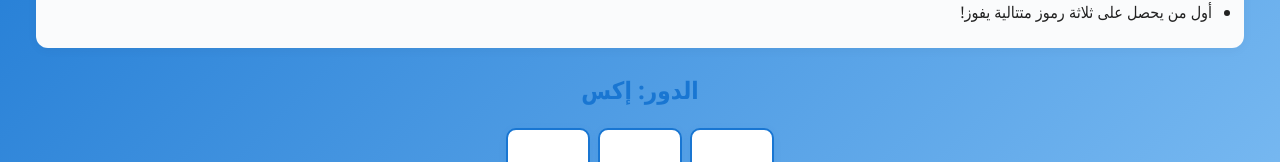
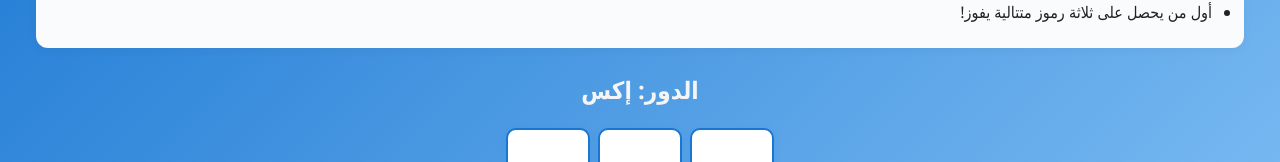
Before and after one commit to amh092/xo, a React (Vite) app: page / in a window 1280 px wide. Shown: the part 311-473 px from the top of the page. Built offline with nearby package versions, Linux system fonts and the light colour scheme.

Commit message:
style: change status text color to whitesmoke for better contrast

```diff
--- a/src/XOGame.css
+++ b/src/XOGame.css
@@ -50,7 +50,7 @@ body{
 .status {
   margin-bottom: 10px;
   font-size: 1.5rem;
-  color: #1976d2;
+  color: whitesmoke;
   font-weight: bold;
   text-align: center;
 }
```
